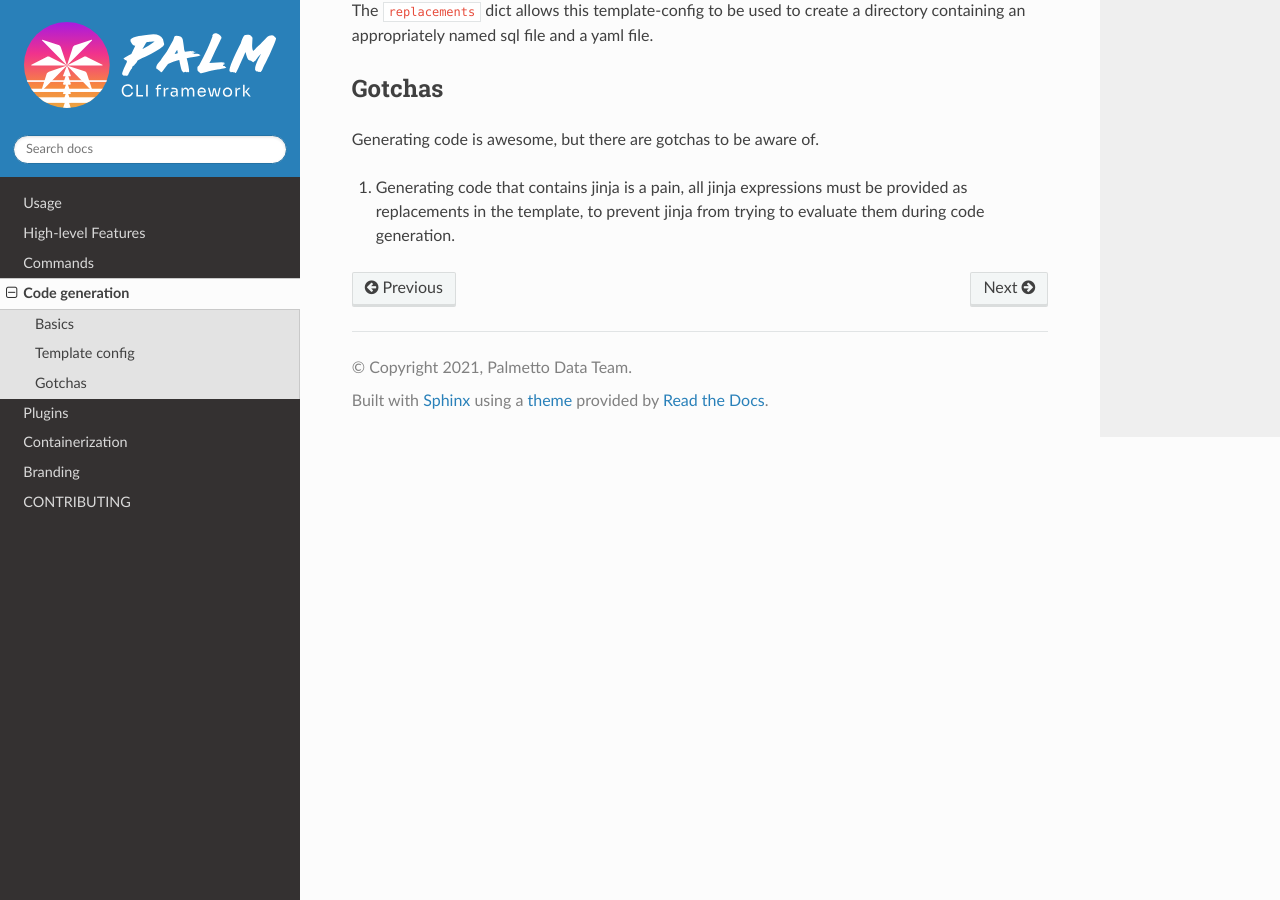
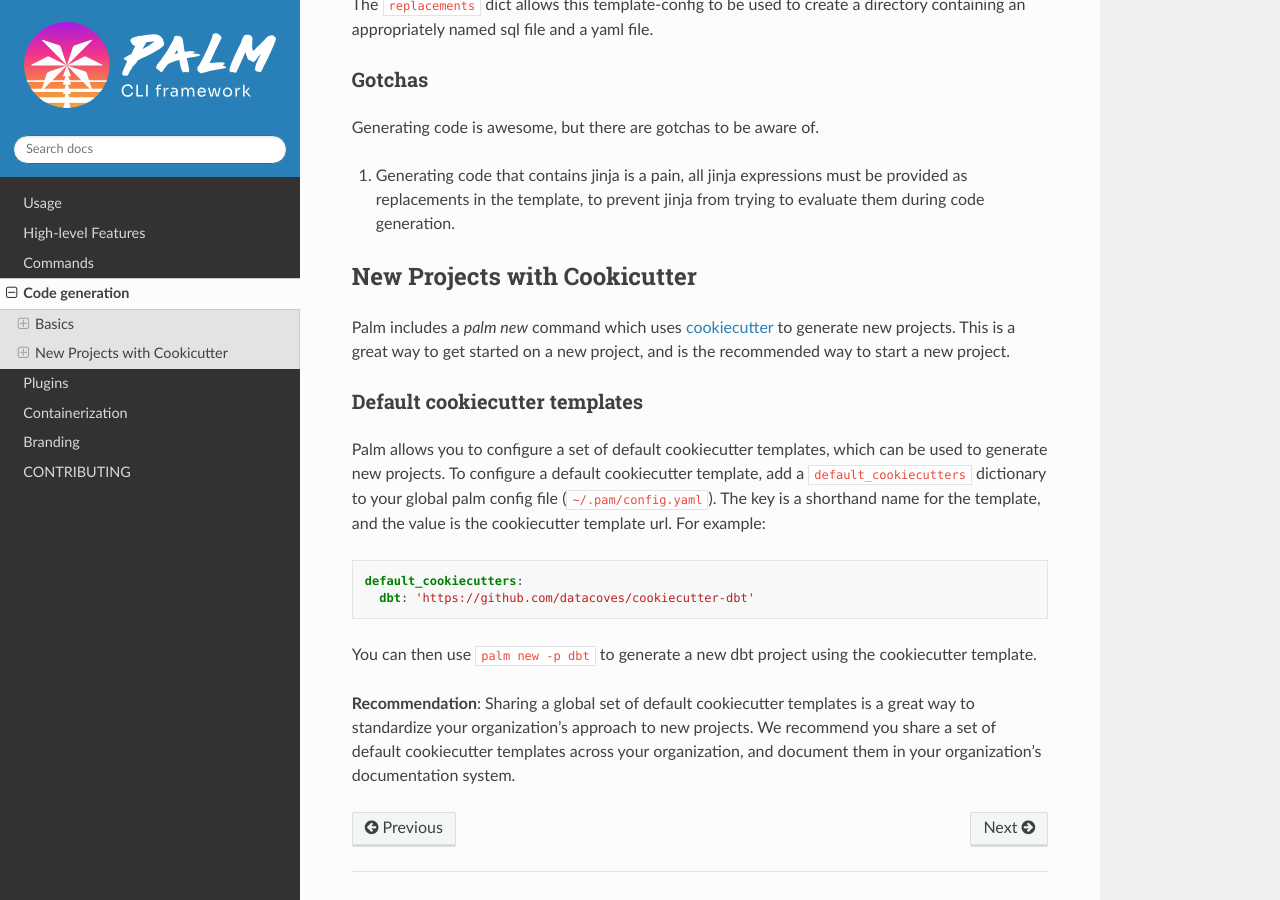
Before and after one commit to palmetto/palm-cli, a Sphinx documentation site: the page built from docs/source/code-generation.rst, in a window 1280 px wide and 900 px high, scrolled down 1086 px. Built offline with Sphinx 7.4.7 and the Read the Docs theme 2.0.0, drawn with Linux system fonts in a browser that asks for light colours.

Commit message:
Add global config for default cookiecutters

```diff
--- a/docs/source/code-generation.rst
+++ b/docs/source/code-generation.rst
@@ -25,7 +25,7 @@ For full documentation of the generator see ``palm/code_generator.py`` in the Pa
 CLI source code
 
 Template config
-===============
+---------------
 
 The ``template-config.yaml`` file is a fundamental piece of code generation with palm.
 It describes the directory structure we want to create, and where each of our templates
@@ -53,10 +53,39 @@ The ``replacements`` dict allows this template-config to be used to create a dir
 containing an appropriately named sql file and a yaml file.
 
 Gotchas
-=======
+-------
 
 Generating code is awesome, but there are gotchas to be aware of.
 
 1. Generating code that contains jinja is a pain, all jinja expressions must be
    provided as replacements in the template, to prevent jinja from trying to
    evaluate them during code generation.
+
+New Projects with Cookicutter
+=============================
+
+Palm includes a `palm new` command which uses `cookiecutter <https://cookiecutter.readthedocs.io/en/1.7.2/>`_
+to generate new projects. This is a great way to get started on a new project, and
+is the recommended way to start a new project.
+
+Default cookiecutter templates
+------------------------------
+
+Palm allows you to configure a set of default cookiecutter templates, which can be
+used to generate new projects. To configure a default cookiecutter template, add
+a ``default_cookiecutters`` dictionary to your global palm config file
+(``~/.pam/config.yaml``). The key is a shorthand name for the template, and the value
+is the cookiecutter template url. For example:
+
+.. code:: yaml
+
+   default_cookiecutters:
+     dbt: 'https://github.com/datacoves/cookiecutter-dbt'
+
+You can then use ``palm new -p dbt`` to generate a new dbt project using the
+cookiecutter template.
+
+**Recommendation**: Sharing a global set of default cookiecutter templates is a great
+way to standardize your organization's approach to new projects. We recommend you
+share a set of default cookiecutter templates across your organization, and
+document them in your organization's documentation system.
```
Also changed, not shown: 2 other files.
